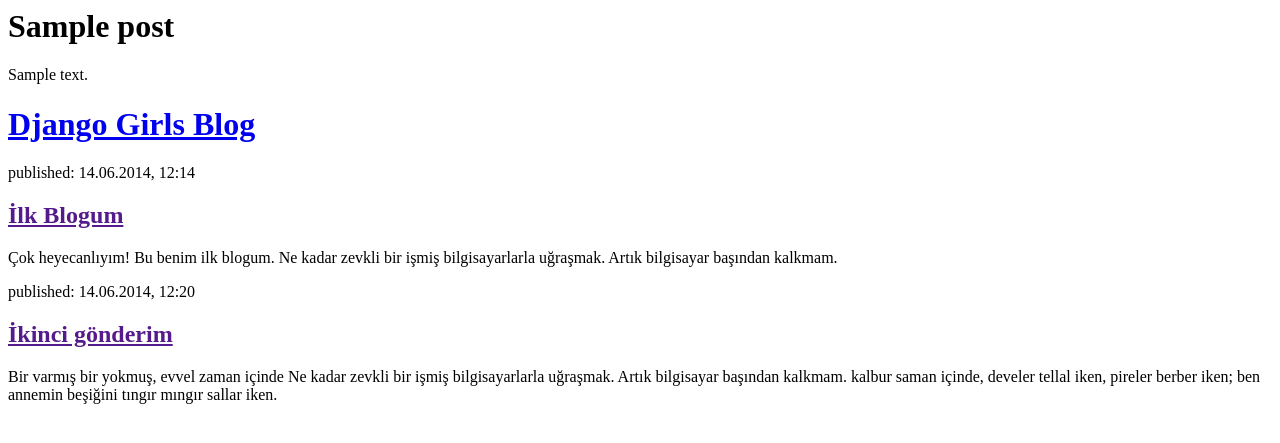
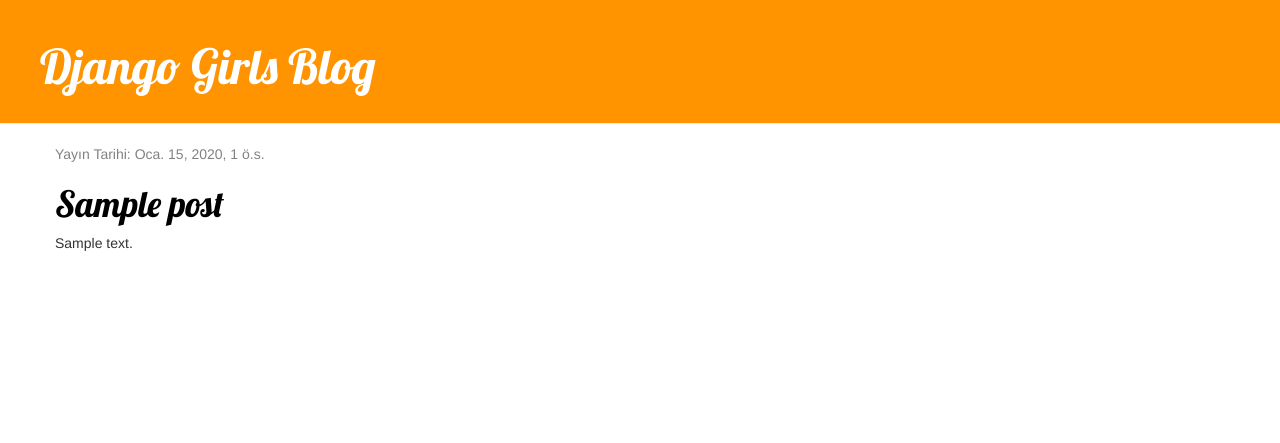
Before and after one commit to generalengels/first-test-django, a Django app: template blog/templates/blog/post_list.html in a window 1280 px wide. Shown: the top 443 px of the page. Run offline with Django 3.2, Linux system fonts and the light colour scheme; the template is opened without the code that fills it: values that come from a table or form of the project are taken from there, others are empty; tables that the repository leaves empty hold one stand-in row (values such as "Sample post"); some libraries are stand-ins or nearby versions.

Commit message:
layoutlar hazırlandı

```diff
--- /dev/null
+++ b/blog/static/css/blog.css
@@ -0,0 +1,46 @@
+
+.page-header {
+    background-color: #ff9400;
+    margin-top: 0;
+    padding: 20px 20px 20px 40px;
+}
+.page-header h1, .page-header h1 a, .page-header h1 a:visited, .page-header h1 a:active {
+    color: #ffffff;
+    font-size: 36pt;
+    text-decoration: none;
+}
+
+.content {
+    margin-left: 40px;
+}
+
+h1, h2, h3, h4 {
+    font-family: 'Lobster', cursive;
+}
+
+.date {
+    color: #828282;
+}
+
+.save {
+    float: right;
+}
+
+.post-form textarea, .post-form input {
+    width: 100%;
+}
+
+.top-menu, .top-menu:hover, .top-menu:visited {
+    color: #ffffff;
+    float: right;
+    font-size: 26pt;
+    margin-right: 20px;
+}
+
+.post {
+    margin-bottom: 70px;
+}
+
+.post h1 a, .post h1 a:visited {
+    color: #000000;
+}
--- /dev/null
+++ b/blog/templates/blog/layout.html
@@ -0,0 +1,27 @@
+{% load static %}
+<html>
+
+<head>
+    <link rel="stylesheet" href="//maxcdn.bootstrapcdn.com/bootstrap/3.2.0/css/bootstrap.min.css">
+    <link rel="stylesheet" href="//maxcdn.bootstrapcdn.com/bootstrap/3.2.0/css/bootstrap-theme.min.css">
+    <link rel="stylesheet" href="{% static 'css/blog.css' %}">
+    <link href="//fonts.googleapis.com/css?family=Lobster&subset=latin,latin-ext" rel="stylesheet" type="text/css">
+
+    <title>Django Girls blog</title>
+</head>
+
+<body>
+    <div class="page-header">
+        <h1><a href="/">Django Girls Blog</a></h1>
+    </div>
+    <div class="content container">
+        <div class="row">
+            <div class="col-md-8">
+                {% block content %}
+                {% endblock %}
+            </div>
+        </div>
+    </div>
+</body>
+
+</html>
--- a/blog/templates/blog/post_list.html
+++ b/blog/templates/blog/post_list.html
@@ -1,27 +1,14 @@
-<html>
-    <head>
-        <title>Django Girls blog</title>
-    </head>
-    <body>
-        <div>
-            {% for post in posts %}
-               <h1>{{post.title}}</h1>
-               <p>{{post.text|linebreaksbr}}</p>
-            {%endfor%}
-        </div>
-        <div>
-            <h1><a href="/">Django Girls Blog</a></h1>
-        </div>
-        <div>
-            <p>published: 14.06.2014, 12:14</p>
-            <h2><a href="">İlk Blogum</a></h2>
-            <p>Çok heyecanlıyım! Bu benim ilk blogum. Ne kadar zevkli bir işmiş bilgisayarlarla uğraşmak. Artık bilgisayar başından kalkmam. </p>
-        </div>
+{% extends 'blog/layout.html' %}
 
-        <div>
-            <p>published: 14.06.2014, 12:20</p>
-            <h2><a href="">İkinci gönderim</a></h2>
-            <p>Bir varmış bir yokmuş, evvel zaman içinde Ne kadar zevkli bir işmiş bilgisayarlarla uğraşmak. Artık bilgisayar başından kalkmam. kalbur saman içinde, develer tellal iken, pireler berber iken; ben annemin beşiğini tıngır mıngır sallar iken.</p>
-        </div>
-    </body>
-</html>
+{% block content  %}
+{% for post in posts %}
+<div class="post">
+    <div class="date">
+                        <p>Yayın Tarihi: {{ post.published_date }}</p>
+
+    </div>
+    <h1><a href="{% url 'post_detail' pk=post.pk %}">{{post.title}}</a> </h1>
+    <p>{{post.text|linebreaksbr}}</p>
+</div>
+{%endfor%}
+{% endblock %}
--- a/blog/urls.py
+++ b/blog/urls.py
@@ -3,4 +3,5 @@
 
 urlpatterns = [
     path('', views.post_list, name='post_list'),
+    path('post/<int:pk>/', views.post_detail, name='post_detail')
 ]
--- a/blog/views.py
+++ b/blog/views.py
@@ -1,6 +1,10 @@
-from django.shortcuts import render
+from django.shortcuts import render, get_object_or_404
 from django.utils import timezone
 from .models import Post
 def post_list(request):
     posts = Post.objects.filter(published_date__lte=timezone.now()).order_by("published_date")
     return render(request, 'blog/post_list.html', {"posts": posts})
+
+def post_detail(request, pk):
+    post = get_object_or_404(Post, pk=pk)
+    return render(request, 'blog/post_detail.html', {'post':post})
```
Also changed, not shown: blog/templates/blog/post_detail.html (added, +13 -0 lines).
